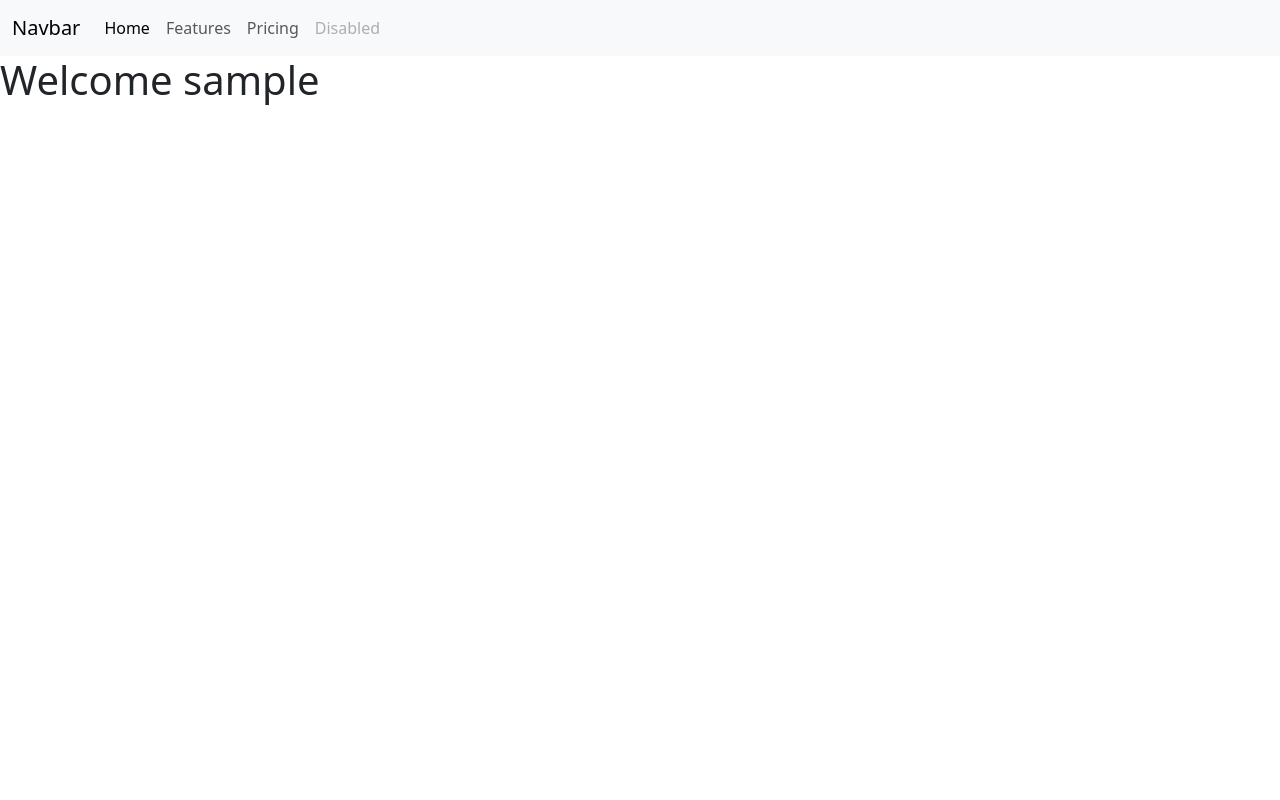
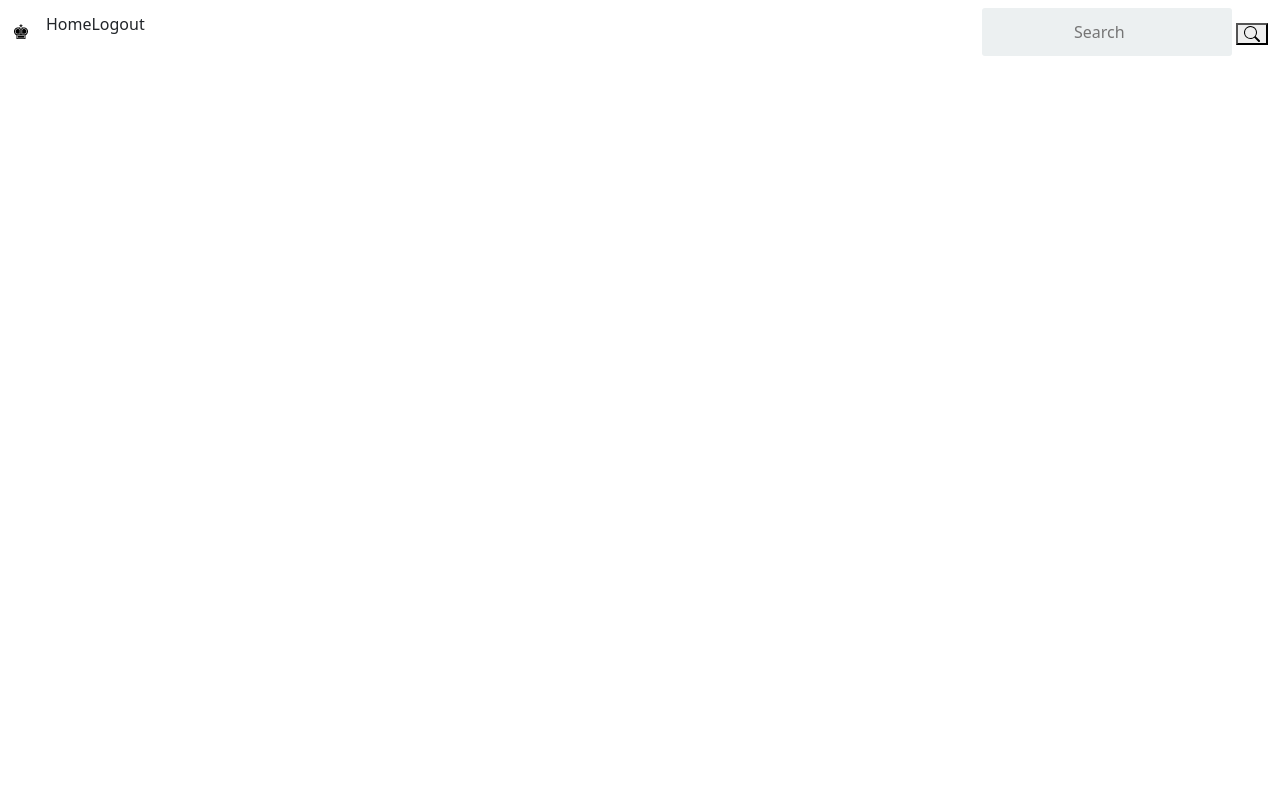
Before and after one commit to ZakYeo/ZOGs-Gaming-Store, a Flask app: a page that uses templates/logged_in.html in a window 1280 px wide. Run offline with Flask 2, Linux system fonts and the light colour scheme; the visitor is signed in with stand-in values (Sample User, id 1); data that the repository does not hold is empty; some libraries are stand-ins or nearby versions.

Commit message:
Implemented Google Datastore. Acts as a database for our items for sale.

```diff
--- a/main.py
+++ b/main.py
@@ -1,9 +1,15 @@
 from flask import Flask, redirect, url_for, request, render_template, session, flash
 from flask_bootstrap import Bootstrap5
 import os
+from datetime import datetime
+from google.cloud import datastore
+
+datastore_client = datastore.Client(project="ad-2021-03")
+
 app = Flask(__name__, template_folder="templates", static_folder="static")
 app.secret_key = os.urandom(12)
 Bootstrap5(app)
+
 
 @app.route("/")
 def home():
@@ -16,7 +22,9 @@ def home():
 @app.route('/success/<name>')
 def success(name):
     if(is_logged_in()):
-        return render_template("logged_in.html", name=name)
+        query = datastore_client.query(kind="Item")
+        items = list(query.fetch())
+        return render_template("logged_in.html", name=name, items=items)
     else:
         return home()
 
--- a/templates/logged_in.html
+++ b/templates/logged_in.html
@@ -3,33 +3,42 @@
         {{ bootstrap.load_js() }}
         {{ bootstrap.load_css() }}
         <link rel="stylesheet" href="{{ url_for('static',filename='style.css') }}">
+        <title>Zak's Online Gaming Store [ZOGS]</title>
     </head>
-    <body>{% block body %}
-        <nav class="navbar navbar-expand-lg bg-light">
-            <div class="container-fluid">
-              <a class="navbar-brand" href="#">Navbar</a>
-              <button class="navbar-toggler" type="button" data-bs-toggle="collapse" data-bs-target="#navbarNav" aria-controls="navbarNav" aria-expanded="false" aria-label="Toggle navigation">
-                <span class="navbar-toggler-icon"></span>
-              </button>
-              <div class="collapse navbar-collapse" id="navbarNav">
-                <ul class="navbar-nav">
-                  <li class="nav-item">
-                    <a class="nav-link active" aria-current="page" href="#">Home</a>
-                  </li>
-                  <li class="nav-item">
-                    <a class="nav-link" href="#">Features</a>
-                  </li>
-                  <li class="nav-item">
-                    <a class="nav-link" href="#">Pricing</a>
-                  </li>
-                  <li class="nav-item">
-                    <a class="nav-link disabled">Disabled</a>
-                  </li>
-                </ul>
+    <body class="mainbody">{% block body %}
+      <nav class="navbar navbar-main">
+        <div class="container-fluid">
+          <div class="d-flex">
+            <a class="navbar-brand navbartext" href="#">♚</a>
+            <div class="d-flex flex-row">
+              <a class="nav-link active navbartext" aria-current="page" href="#">Home</a>
+              <a class="nav-link navbartext" href="#">Logout</a>
+            </div>
+          </div>
+
+
+            <div class="">
+            <input class="" type="search" placeholder="Search" aria-label="Search">
+            <button type="submit">
+              <svg xmlns="http://www.w3.org/2000/svg" width="16" height="16" fill="currentColor" class="bi bi-search" viewBox="0 0 16 16">
+              <path d="M11.742 10.344a6.5 6.5 0 1 0-1.397 1.398h-.001c.03.04.062.078.098.115l3.85 3.85a1 1 0 0 0 1.415-1.414l-3.85-3.85a1.007 1.007 0 0 0-.115-.1zM12 6.5a5.5 5.5 0 1 1-11 0 5.5 5.5 0 0 1 11 0z"/>
+              </svg>
+            </button>
+          </div>
+        </div>
+      </nav>
+      <div class="container-fluid text-center">
+        <div class="row row-cols-2 row-cols-lg-5 g-2 g-lg-3">
+            {% for item in items %}
+            <div class="col">
+              <div class="p-3 border bg-light">
+                <img class="game" src='{{item["Image"]}}' alt='{{item["Image"]}}''>
+                <p>{{item["Name"]}}</p>
               </div>
             </div>
-          </nav>
-            <h1>Welcome {{name}}</h1>
+            {% endfor %}
+        </div>
+      </div>
         {% endblock %}
     </body>
 </html>
```
